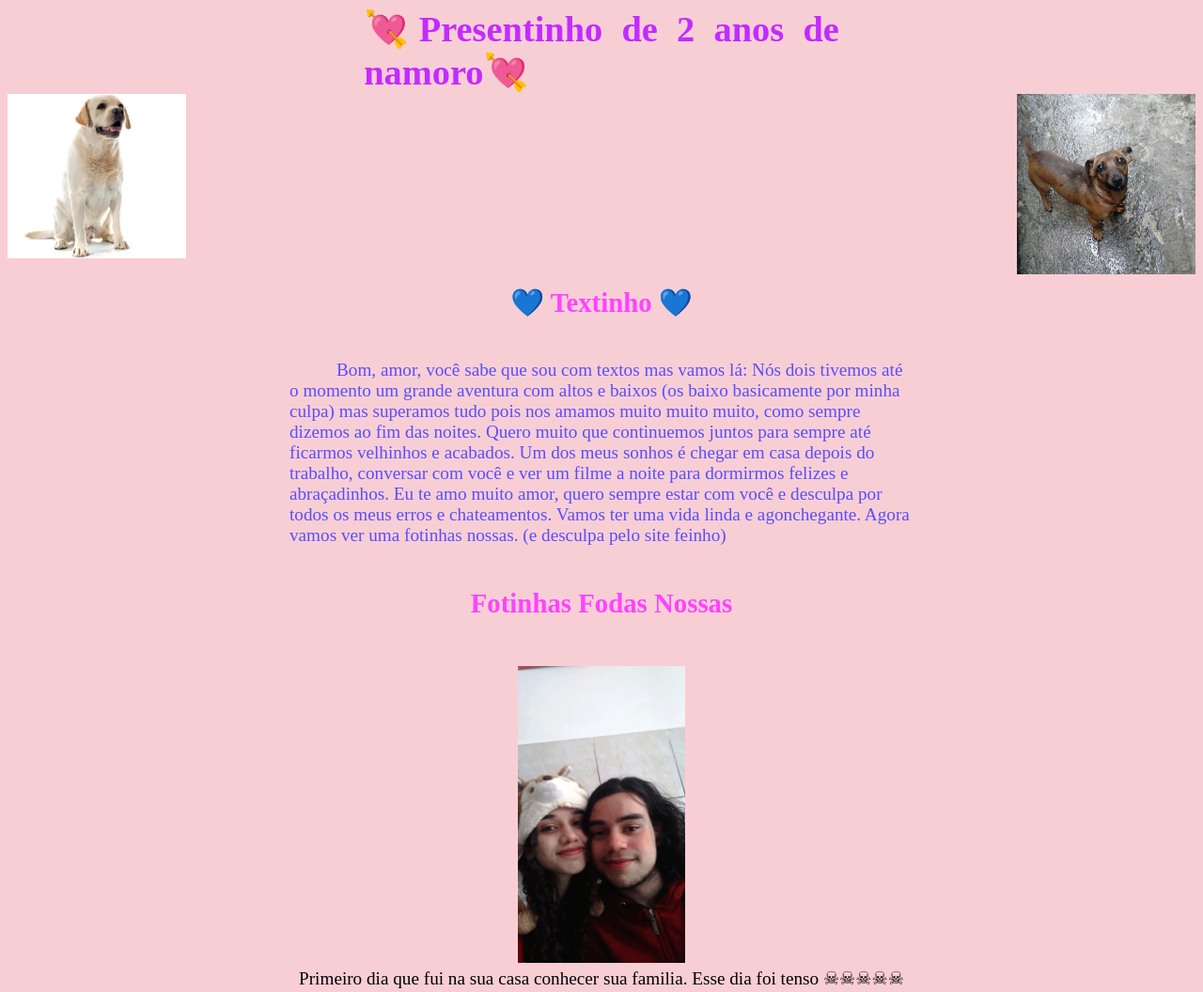
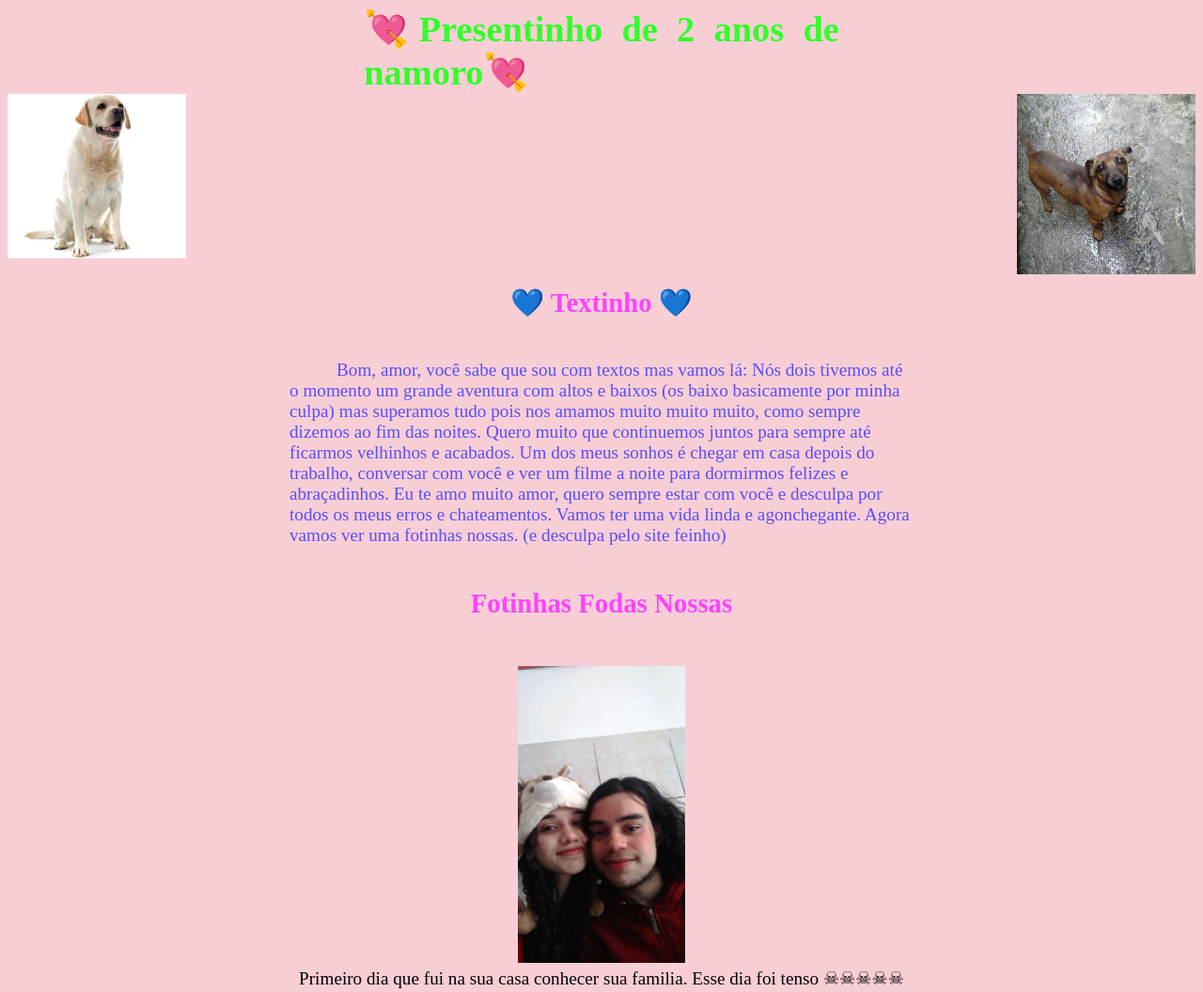
Before and after one commit to luispaulods/2anos, a plain HTML site: page index.html in a window 1280 px wide. Shown: the top 1056 px of the page at 94% size. Drawn offline with Linux system fonts and the light colour scheme.

Commit message:
update color

```diff
--- a/css/namoro.css
+++ b/css/namoro.css
@@ -4,7 +4,7 @@ img{
 }
 
 h1{
-    color: rgb(195, 43, 255);
+    color: rgb(50, 255, 43);
     text-align: justify;
     margin: auto;
     width: 40%;
```
